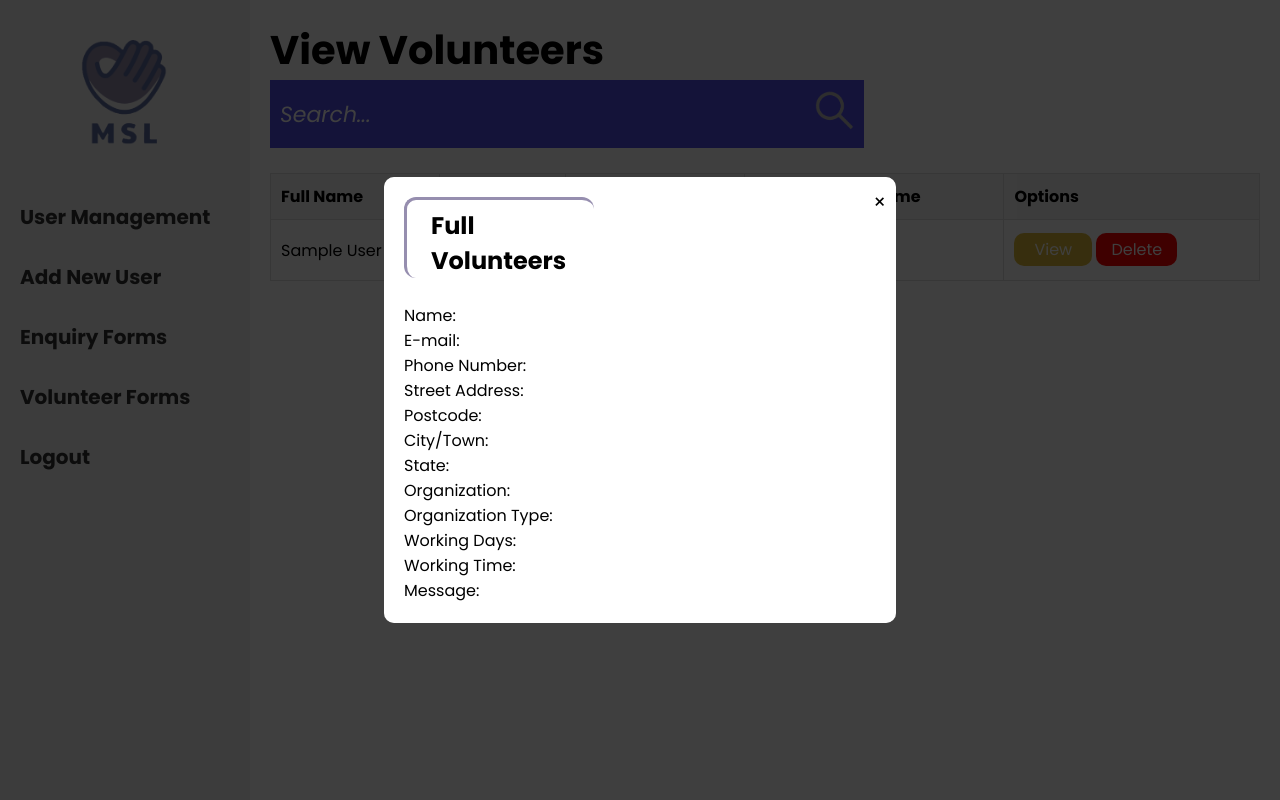
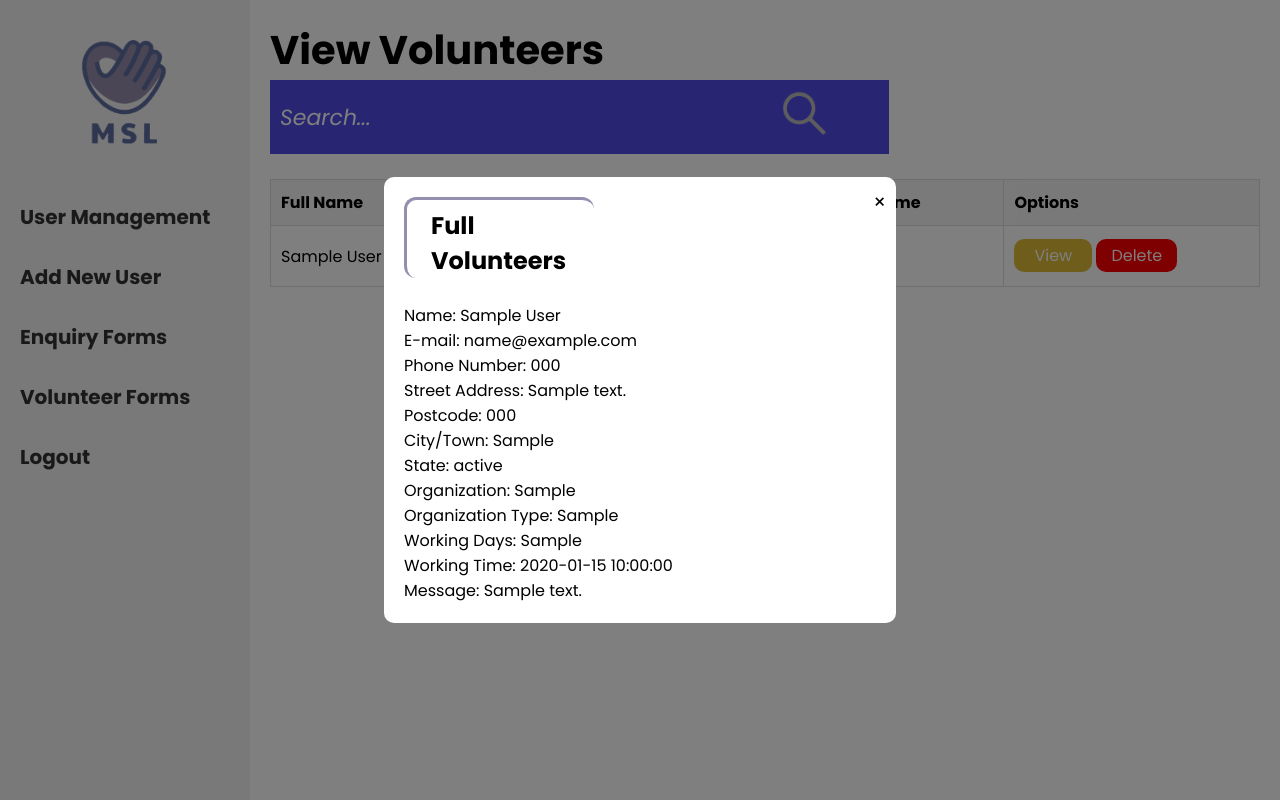
Before and after one commit to Zwe-Zwe/Inquiry-Project-Assignment-2, a PHP site: page /admin/viewvolunteers.php?action=view&id=1 in a window 1280 px wide. Run offline with PHP 8.4, Linux system fonts and the light colour scheme; tables that the repository leaves empty or names only in its code hold one stand-in row (values such as "Sample post").

Commit message:
search and view settled

```diff
--- a/admin/index.php
+++ b/admin/index.php
@@ -118,7 +118,7 @@ $result = $conn->query($sql);
                     <li><a href="#">User Management</a></li>
                     <li><a href="index.php?action=add">Add New User</a></li>
                     <li><a href="viewenquirytest.php">Enquiry Forms</a></li>
-                    <li><a href="#">Volunteer Forms</a></li>
+                    <li><a href="viewvolunteers.php">Volunteer Forms</a></li>
                 </ul>
             </nav>
         </aside>
@@ -181,7 +181,8 @@ $result = $conn->query($sql);
                                   <br>
                                   <a class='close-btn' href='viewenquirytest.php'>&times;</a>
                                   <p>Are you sure with deleting?</p>
-                                  <a id='delete-button' href='index.php?action=delete&id={$row['id']}'>Delete</a>
+                                  <br>
+                                  <a class='delete-button' href='index.php?action=delete&id={$row['id']}'>Delete</a>
                                   <a class='exit-button' href='index.php'>Back</a>
 
                                 </div>
--- a/admin/viewvolunteers.php
+++ b/admin/viewvolunteers.php
@@ -40,14 +40,15 @@
                     <div id="top_ui">
                         <h1>View Volunteers</h1>
 
-                        <form>
+                        <form method="GET">
                             <table>
                                 <tr>
                                     <td><input type="text" class="search-bar" name="search" value="<?php if (isset($_GET['search'])) {
                                         echo $_GET['search'];
                                     } ?>" placeholder="Search..."></td>
-                                    <td class="search-td"><a><img src="../images/search_icon.png" alt="search-icon"
-                                                class="search-icon"></a>
+                                    <td class="search-td"><button type="submit" class="search-btn"><img
+                                                src="../images/search_icon.png" alt="search-icon"
+                                                class="search-icon"></button>
                                     </td>
                                 </tr>
                             </table>
@@ -89,7 +90,7 @@
                             $sql = "SELECT * FROM volunteer_information";
                         } else {
                             $filtervalues = $_GET['search'];
-                            $sql = "SELECT * FROM volunteer_information WHERE CONCAT(first_name,last_name,email,phone_num,street_address,city_or_town,state,postcode,organization,organization_type,days,time,message) LIKE '%$filtervalues%'";
+                            $sql = "SELECT * FROM volunteer_information WHERE CONCAT(first_name,last_name,phone_num,organization,organization_type) LIKE '%$filtervalues%'";
                         }
 
                         $result = $conn->query($sql);
@@ -159,8 +160,9 @@
                                       <br>
                                       <a class='close-btn' href='viewvolunteers.php'>&times;</a>
                                       <p>Are you sure with deleting?</p>
-                                      <a id='delete-button-v' href='viewvolunteers.php?action=delete&id={$row['id']}'>Delete</a>
-                                      <a class='exit-btn' href='viewvolunteers.php'>Exit</a>
+                                      <br>
+                                      <a class='delete-button' href='viewvolunteers.php?action=delete&id={$row['id']}'>Delete</a>
+                                      <a class='exit-button' href='viewvolunteers.php'>Exit</a>
 
                                     </div>
                                   </div>";
@@ -169,31 +171,7 @@
 
                             }
 
-                            if (isset($_GET['action']) && ($_GET['action'] == 'view' && isset($_GET['id']))) {
-                                echo " <div id='user-edit' class='pop-up' style='display: flex;'>
-                                  <div class='pop-up-content'>
-                                    <div id='pop-up-header'>
-                                      <p>View Volunteer</p>
-                                    </div>
-                                    <br>
-                                    <a class='close-btn' href='viewvolunteers.php'>&times;</a>
 
-                                    <p>Name: $fullname </p>
-                                    <p>E-mail: <?php echo $email; ?></p>
-                                    <p>Phone Number: <?php echo $phone_num; ?></p>
-                                    <p>Street Address: <?php echo $street_address; ?></p>
-                                    <p>Postcode: <?php echo $postcode; ?></p>
-                                    <p>City/Town: <?php echo $city_or_town; ?></p>
-                                    <p>State: <?php echo $state; ?></p>
-                                    <p>Organization:<?php echo $organization; ?></p>
-                                    <p>Organization Type:<?php echo $organization_type; ?></p>
-                                    <p>Working Days:<?php echo $days; ?></p>
-                                    <p>Working Time:<?php echo $time; ?></p>
-                                    <p>Message:<?php echo $message; ?></p>
-
-                                  </div>
-                                </div>";
-                            }
 
                         } else {
                             echo "<tr><td colspan='9'>No record found. Please search again, or reset.</td></tr>";
@@ -231,18 +209,18 @@
                                         </div>
                                         <br>
                                         <a class='close-btn' href='viewvolunteers.php'>&times;</a>
-                                        <p>Name: <?php echo $fullname; ?></p>
-                                        <p>E-mail: <?php echo $email; ?></p>
-                                        <p>Phone Number: <?php echo $phone_num; ?></p>
-                                        <p>Street Address: <?php echo $street_address; ?></p>
-                                        <p>Postcode: <?php echo $postcode; ?></p>
-                                        <p>City/Town: <?php echo $city_or_town; ?></p>
-                                        <p>State: <?php echo $state; ?></p>
-                                        <p>Organization:<?php echo $organization; ?></p>
-                                        <p>Organization Type:<?php echo $organization_type; ?></p>
-                                        <p>Working Days:<?php echo $days; ?></p>
-                                        <p>Working Time:<?php echo $time; ?></p>
-                                        <p>Message:<?php echo $message; ?></p>
+                                        <p>Name: $fullname </p>
+                                        <p>E-mail: $email</p>
+                                        <p>Phone Number: $phone_num</p>
+                                        <p>Street Address: $street_address</p>
+                                        <p>Postcode: $postcode</p>
+                                        <p>City/Town: $city_or_town</p>
+                                        <p>State: $state</p>
+                                        <p>Organization: $organization</p>
+                                        <p>Organization Type: $organization_type</p>
+                                        <p>Working Days: $days</p>
+                                        <p>Working Time: $time</p>
+                                        <p>Message: $message</p>
                                     </div>
                                 </div>";
                         }
--- a/styles/style.css
+++ b/styles/style.css
@@ -2496,8 +2496,15 @@ footer .container .row {
   }
 
   #top_ui .search-icon {
-    width: 100%;
-    height: 100%;
+    width: 30%;
+    height: 30%;
+  }
+
+  #top_ui .search-btn{
+    width:10%;
+    height:20%;
+    border: none;
+    background-color: #504ce4;
   }
 
   #top_ui .search-td {
@@ -2529,6 +2536,25 @@ footer .container .row {
   padding: 5px 20px 5px 20px;
 }
 
+
+
+
+}
+
+/*Start of View Volunteers CSS */
+
+#volunteer_options{
+  line-height: 40px;
+}
+
+.delete-button {
+  text-decoration: none;
+  background-color: red;
+  color: white;
+
+  border-radius: 10px;
+  padding: 5px 15px 5px 15px;
+}
 .exit-button{
   text-decoration: none;
   background-color: #DFBC39;
@@ -2536,12 +2562,3 @@ footer .container .row {
   border-radius: 10px;
   padding: 5px 20px 5px 20px;
 }
-
-
-}
-
-/*Start of View Volunteers CSS */
-
-#volunteer_options{
-  line-height: 40px;
-}
```
Also changed, not shown: admin/viewenquirytest.php (+8 -25 lines).
